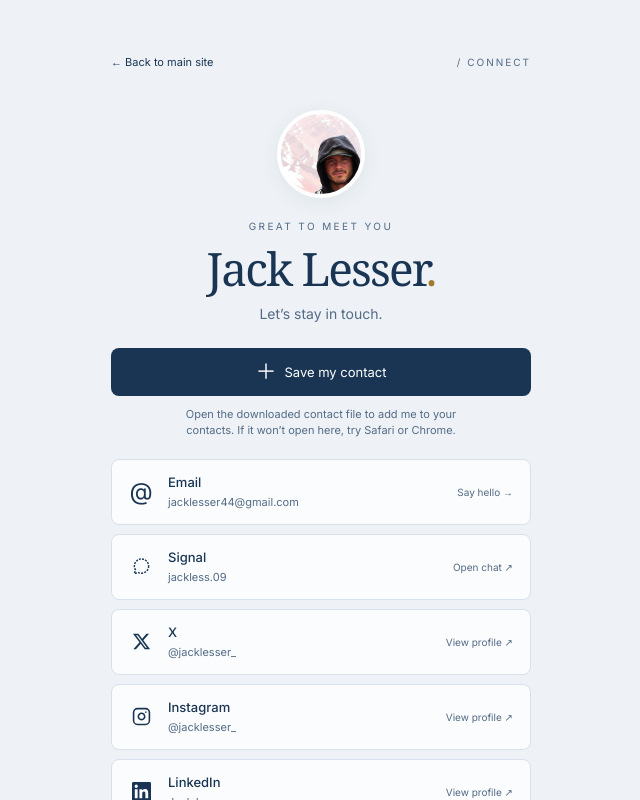
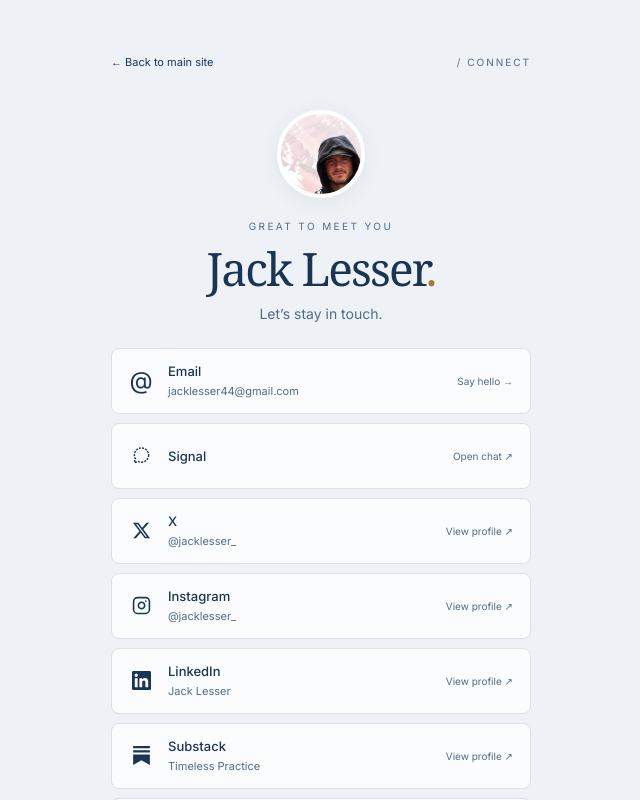
Before and after one commit to jacklesser3/jacklesser.me, a Next.js app: page /connect in a window 1280 px wide. Shown: the top 800 px of the page, without its empty margins (319-959 px from the left). Built offline with nearby package versions, Linux system fonts and the light colour scheme.

Commit message:
Remove contact card button and Signal username from Connect

```diff
--- a/src/app/connect/SignalContact.tsx
+++ b/src/app/connect/SignalContact.tsx
@@ -11,7 +11,7 @@ export function SignalContact() {
           <path d="M21 11.5a9 9 0 0 1-9 9 9 9 0 0 1-4-.9l-5 1.4 1.4-4.7A9 9 0 1 1 21 11.5Z" strokeDasharray="2.5 1.5" />
         </svg>
       </span>
-      <span className={styles.label}>Signal <span className={styles.signalUsername}>jackless.09</span></span>
+      <span className={styles.label}>Signal</span>
       <span className={styles.action}>Open chat ↗</span>
     </a>
   );
--- a/src/app/connect/page.tsx
+++ b/src/app/connect/page.tsx
@@ -37,8 +37,6 @@ export default function ConnectPage() {
           <div className={styles.identityCopy}><p className={styles.eyebrow}>GREAT TO MEET YOU</p>
           <h1>Jack Lesser<span>.</span></h1>
           <p className={styles.intro}>Let’s stay in touch.</p></div></div>
-          <a className={styles.save} href="/jack-lesser.vcf" download="Jack-Lesser.vcf" aria-describedby="contact-help"><span aria-hidden="true">＋</span> Save my contact</a>
-          <p className={styles.contactHelp} id="contact-help">Open the downloaded contact file to add me to your contacts. If it won’t open here, try Safari or Chrome.</p>
         </header>
         <nav aria-label="Connect with Jack" className={styles.links}>
           {order.map(name => {
```
